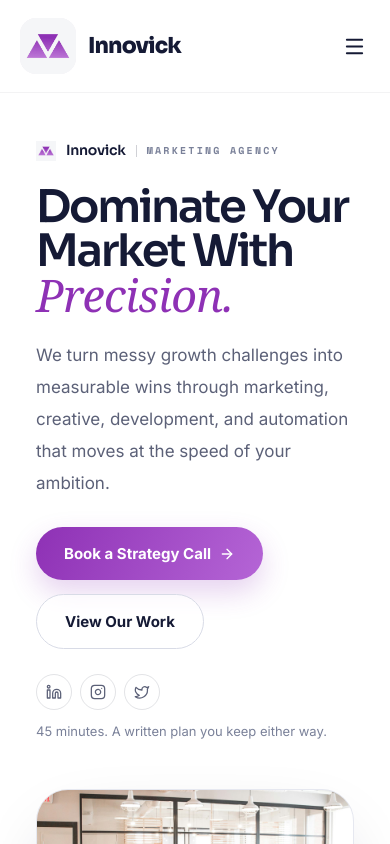
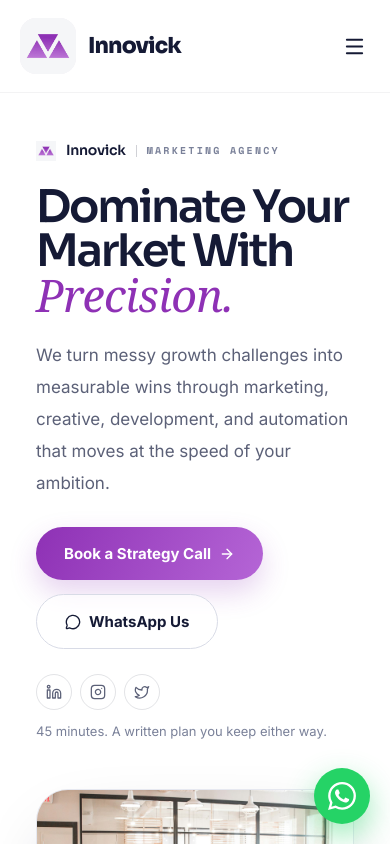
Before and after one commit to mihsanalam/innovick, a React (Vite) app: page / in a window 390 px wide. Shown: the top 844 px of the page. Built offline with nearby package versions, Linux system fonts and the light colour scheme.

Commit message:
feat: whatsapp bubble, hero whatsapp CTA, real phone & whatsapp number

```diff
--- a/src/App.tsx
+++ b/src/App.tsx
@@ -8,6 +8,7 @@ import Home from '@/pages/Home';
 import Contact from '@/pages/Contact';
 import NotFound from '@/pages/not-found';
 import { SmoothScroll } from '@/components/layout/SmoothScroll';
+import { WhatsAppBubble } from '@/components/layout/WhatsAppBubble';
 import { scrollToTopY } from '@/lib/scroll';
 
 /**
@@ -60,6 +61,7 @@ function Router() {
     <ErrorBoundary resetKey={useLocation()[0]}>
       <ScrollToTop />
       <SmoothScroll />
+      <WhatsAppBubble />
       {/* Suspense covers the lazy service routes while their chunk loads. */}
       <Suspense fallback={<RouteFallback />}>
         <Switch>
--- a/src/components/common/Button.tsx
+++ b/src/components/common/Button.tsx
@@ -26,6 +26,7 @@ export function Button({
   outline = false,
   variant,
   className = '',
+  newTab = false,
 }: {
   children: ReactNode;
   href?: string;
@@ -33,6 +34,8 @@ export function Button({
   outline?: boolean;
   variant?: ButtonVariant;
   className?: string;
+  /** Opens the link in a new tab — used for off-site destinations (wa.me, cal.com). */
+  newTab?: boolean;
 }) {
   const kind: ButtonVariant = variant ?? (outline ? 'outline' : 'brand');
   const classes = `inline-flex items-center justify-center gap-2 rounded-full px-5 py-3 text-sm font-bold transition-transform duration-300 hover:scale-[1.03] ${buttonStyles[kind]} ${className}`;
@@ -62,6 +65,7 @@ export function Button({
         className={classes}
         style={style}
         data-testid={testId}
+        {...(newTab ? { target: '_blank', rel: 'noreferrer' } : {})}
       >
         {children}
       </a>
--- /dev/null
+++ b/src/components/common/WhatsAppIcon.tsx
@@ -0,0 +1,29 @@
+import type { SVGProps } from 'react';
+
+/**
+ * WhatsApp brand glyph — lucide-react dropped brand icons, so this fills the
+ * gap. It takes the same `size` / `strokeWidth` / `className` props the lucide
+ * icons use, so it can sit anywhere a lucide icon sits (socials list, etc.).
+ */
+export function WhatsAppIcon({
+  size = 24,
+  strokeWidth,
+  ...props
+}: SVGProps<SVGSVGElement> & { size?: number; strokeWidth?: number }) {
+  return (
+    <svg
+      xmlns="http://www.w3.org/2000/svg"
+      width={size}
+      height={size}
+      viewBox="0 0 24 24"
+      fill="currentColor"
+      strokeWidth={strokeWidth}
+      aria-hidden="true"
+      {...props}
+    >
+      <path d="M17.472 14.382c-.297-.149-1.758-.867-2.03-.967-.273-.099-.471-.148-.67.15-.197.297-.767.966-.94 1.164-.173.199-.347.223-.644.075-.297-.15-1.255-.463-2.39-1.475-.883-.788-1.48-1.761-1.653-2.059-.173-.297-.018-.458.13-.606.134-.133.298-.347.446-.52.149-.174.198-.298.298-.497.099-.198.05-.371-.025-.52-.075-.149-.669-1.612-.916-2.207-.242-.579-.487-.5-.669-.51-.173-.008-.371-.01-.57-.01-.198 0-.52.074-.792.372-.272.297-1.04 1.016-1.04 2.479 0 1.462 1.065 2.875 1.213 3.074.149.198 2.096 3.2 5.077 4.487.709.306 1.262.489 1.694.625.712.227 1.36.195 1.871.118.571-.085 1.758-.719 2.006-1.413.248-.694.248-1.289.173-1.413-.074-.124-.272-.198-.57-.347m-5.421 7.403h-.004a9.87 9.87 0 01-5.031-1.378l-.361-.214-3.741.982.998-3.648-.235-.374a9.86 9.86 0 01-1.51-5.26c.001-5.45 4.436-9.884 9.888-9.884 2.64 0 5.122 1.03 6.988 2.898a9.825 9.825 0 012.893 6.994c-.003 5.45-4.437 9.884-9.885 9.884m8.413-18.297A11.815 11.815 0 0012.05 0C5.495 0 .16 5.335.157 11.892c0 2.096.547 4.142 1.588 5.945L.057 24l6.305-1.654a11.882 11.882 0 005.683 1.448h.005c6.554 0 11.89-5.335 11.893-11.893a11.821 11.821 0 00-3.48-8.413Z" />
+    </svg>
+  );
+}
+
+export default WhatsAppIcon;
--- /dev/null
+++ b/src/components/layout/WhatsAppBubble.tsx
@@ -0,0 +1,41 @@
+import { contact } from '@/data/site';
+
+/**
+ * Fixed WhatsApp bubble — sits bottom-right on every page, above everything
+ * except the mobile menu. The WhatsApp glyph is an inline SVG because
+ * lucide-react dropped brand icons (MessageCircle is the stand-in used in
+ * text buttons).
+ *
+ * The soft ping ring keeps it noticeable without shouting; it's disabled for
+ * reduced-motion visitors via `motion-reduce:animate-none`.
+ */
+export function WhatsAppBubble() {
+  return (
+    <a
+      href={contact.whatsapp}
+      target="_blank"
+      rel="noreferrer"
+      aria-label={`Chat with Innovick on WhatsApp — ${contact.phoneLabel}`}
+      data-testid="link-whatsapp-bubble"
+      className="group fixed bottom-5 right-5 z-50 md:bottom-6 md:right-6"
+    >
+      {/* Soft pulse ring behind the bubble. */}
+      <span
+        aria-hidden="true"
+        className="absolute inset-0 animate-ping rounded-full bg-[#25D366]/50 motion-reduce:animate-none"
+      />
+      <span className="relative grid h-14 w-14 place-items-center rounded-full bg-[#25D366] text-white shadow-[0_12px_30px_rgba(37,211,102,.45)] transition-transform duration-300 group-hover:scale-105 group-focus-visible:scale-105">
+        <svg
+          viewBox="0 0 24 24"
+          fill="currentColor"
+          aria-hidden="true"
+          className="h-7 w-7"
+        >
+          <path d="M17.472 14.382c-.297-.149-1.758-.867-2.03-.967-.273-.099-.471-.148-.67.15-.197.297-.767.966-.94 1.164-.173.199-.347.223-.644.075-.297-.15-1.255-.463-2.39-1.475-.883-.788-1.48-1.761-1.653-2.059-.173-.297-.018-.458.13-.606.134-.133.298-.347.446-.52.149-.174.198-.298.298-.497.099-.198.05-.371-.025-.52-.075-.149-.669-1.612-.916-2.207-.242-.579-.487-.5-.669-.51-.173-.008-.371-.01-.57-.01-.198 0-.52.074-.792.372-.272.297-1.04 1.016-1.04 2.479 0 1.462 1.065 2.875 1.213 3.074.149.198 2.096 3.2 5.077 4.487.709.306 1.262.489 1.694.625.712.227 1.36.195 1.871.118.571-.085 1.758-.719 2.006-1.413.248-.694.248-1.289.173-1.413-.074-.124-.272-.198-.57-.347m-5.421 7.403h-.004a9.87 9.87 0 01-5.031-1.378l-.361-.214-3.741.982.998-3.648-.235-.374a9.86 9.86 0 01-1.51-5.26c.001-5.45 4.436-9.884 9.888-9.884 2.64 0 5.122 1.03 6.988 2.898a9.825 9.825 0 012.893 6.994c-.003 5.45-4.437 9.884-9.885 9.884m8.413-18.297A11.815 11.815 0 0012.05 0C5.495 0 .16 5.335.157 11.892c0 2.096.547 4.142 1.588 5.945L.057 24l6.305-1.654a11.882 11.882 0 005.683 1.448h.005c6.554 0 11.89-5.335 11.893-11.893a11.821 11.821 0 00-3.48-8.413Z" />
+        </svg>
+      </span>
+    </a>
+  );
+}
+
+export default WhatsAppBubble;
--- a/src/components/sections/Hero.tsx
+++ b/src/components/sections/Hero.tsx
@@ -1,9 +1,9 @@
 import { useRef } from 'react';
 import { useGSAP } from '@gsap/react';
-import { ArrowRight } from 'lucide-react';
+import { ArrowRight, MessageCircle } from 'lucide-react';
 import { gsap, prefersReducedMotion } from '@/lib/gsap';
 import { Button } from '@/components/common/Button';
-import { socialLinks } from '@/data/site';
+import { contact, socialLinks } from '@/data/site';
 import { serifAccent } from '@/lib/theme';
 
 /**
@@ -48,7 +48,7 @@ export function Hero() {
     <section
       ref={heroRef}
       id="top"
-      className="relative isolate flex min-h-[88svh] items-center bg-white px-5 pb-16 pt-[calc(92px+3rem)] md:pb-20 lg:min-h-[92svh]"
+      className="relative isolate flex min-h-[88svh] items-center bg-white px-5 pb-16 pt-35 md:pb-20 lg:min-h-[92svh]"
     >
       <div className="container-wide grid w-full items-center gap-12 lg:grid-cols-[minmax(0,46fr)_minmax(0,54fr)] lg:gap-16 xl:gap-20">
 
@@ -67,7 +67,7 @@ export function Hero() {
 
           {/* Two fixed lines — no unpredictable re-wrapping. Each word keeps its
               own span so the entrance can still stagger them. */}
-          <h1 className="hero-title mt-6 font-display text-[clamp(2.2rem,5vw,4.5rem)] font-semibold leading-[1.04] tracking-[-.05em] text-[#151a35]">
+          <h1 className="hero-title mt-6 font-display text-[clamp(2.2rem,5vw,4.5rem)] font-semibold leading-[1.04] tracking-tighter text-[#151a35]">
             <span className="block">
               <span className="hero-word inline-block">Dominate</span>{' '}
               <span className="hero-word inline-block">Your</span>
@@ -84,17 +84,17 @@ export function Hero() {
             </span>
           </h1>
 
-          <p className="hero-rise mt-5 max-w-[34rem] text-[17px] leading-8 text-[#5c6178]">
+          <p className="hero-rise mt-5 max-w-136 text-[17px] leading-8 text-[#5c6178]">
             We turn messy growth challenges into measurable wins through marketing, creative,
             development, and automation that moves at the speed of your ambition.
           </p>
 
           <div className="hero-rise mt-7 flex flex-col gap-3.5 sm:flex-row">
-            <Button href="#contact" variant="brand" className="px-7 py-4 text-[15px]">
+            <Button href="/contact" variant="brand" className="px-7 py-4 text-[15px]">
               Book a Strategy Call <ArrowRight size={16} />
             </Button>
-            <Button href="#work" variant="outline" className="px-7 py-4 text-[15px]">
-              View Our Work
+            <Button href={contact.whatsapp} variant="outline" newTab className="px-7 py-4 text-[15px]">
+              <MessageCircle size={16} /> WhatsApp Us
             </Button>
           </div>
 
@@ -109,7 +109,7 @@ export function Hero() {
                   target="_blank"
                   rel="noreferrer"
                   aria-label={label}
-                  className="grid h-9 w-9 place-items-center rounded-full border border-[#151a35]/12 text-[#5c6178] transition-colors duration-300 hover:border-[#8e31b5]/50 hover:bg-[#8e31b5]/[.06] hover:text-[#8e31b5]"
+                  className="grid h-9 w-9 place-items-center rounded-full border border-[#151a35]/12 text-[#5c6178] transition-colors duration-300 hover:border-[#8e31b5]/50 hover:bg-[#8e31b5]/6 hover:text-[#8e31b5]"
                   data-testid={`link-hero-${label.toLowerCase()}`}
                 >
                   <Icon size={16} strokeWidth={1.9} />
@@ -128,7 +128,7 @@ export function Hero() {
             shadow). Hover lift only on genuine fine-pointer devices.
         ---------------------------------------------------------------- */}
         <div className="hero-photo group relative">
-          <div className="overflow-hidden rounded-[2rem] border border-[#e6e8f0] bg-[#eef0f6] shadow-[0_30px_80px_-30px_rgba(21,26,53,.32)] transition-shadow duration-500 [@media(hover:hover)_and_(pointer:fine)]:group-hover:shadow-[0_42px_90px_-32px_rgba(21,26,53,.40)]">
+          <div className="overflow-hidden rounded-4xl border border-[#e6e8f0] bg-[#eef0f6] shadow-[0_30px_80px_-30px_rgba(21,26,53,.32)] transition-shadow duration-500 [@media(hover:hover)_and_(pointer:fine)]:group-hover:shadow-[0_42px_90px_-32px_rgba(21,26,53,.40)]">
             <img
               src="/team-hero.jpg"
               alt="The Innovick marketing team collaborating around a table in a bright studio"
@@ -136,7 +136,7 @@ export function Hero() {
               loading="eager"
               fetchPriority="high"
               decoding="async"
-              className="aspect-[4/3] w-full object-cover transition-[filter,transform] duration-[400ms] ease-out [@media(hover:hover)_and_(pointer:fine)]:group-hover:scale-[1.025] [@media(hover:hover)_and_(pointer:fine)]:group-hover:brightness-[1.04]"
+              className="aspect-4/3 w-full object-cover transition-[filter,transform] duration-400 ease-out [@media(hover:hover)_and_(pointer:fine)]:group-hover:scale-[1.025] [@media(hover:hover)_and_(pointer:fine)]:group-hover:brightness-[1.04]"
             />
           </div>
         </div>
--- a/src/data/site.ts
+++ b/src/data/site.ts
@@ -4,12 +4,12 @@
  */
 import { Instagram, Linkedin, Twitter, type LucideIcon } from 'lucide-react';
 
-// TODO: replace the placeholder email, phone, and WhatsApp number with the real ones.
+// TODO: replace the placeholder email with the real one.
 export const contact = {
   email: 'hello@innovick.com',
-  phoneLabel: '+880 1000 000000',
-  phoneHref: 'tel:+8801000000000',
-  whatsapp: 'https://wa.me/8801000000000',
+  phoneLabel: '+880 1796-118651',
+  phoneHref: 'tel:+8801796118651',
+  whatsapp: 'https://wa.me/8801796118651',
   location: 'Dhaka, Bangladesh',
 } as const;
 
```
